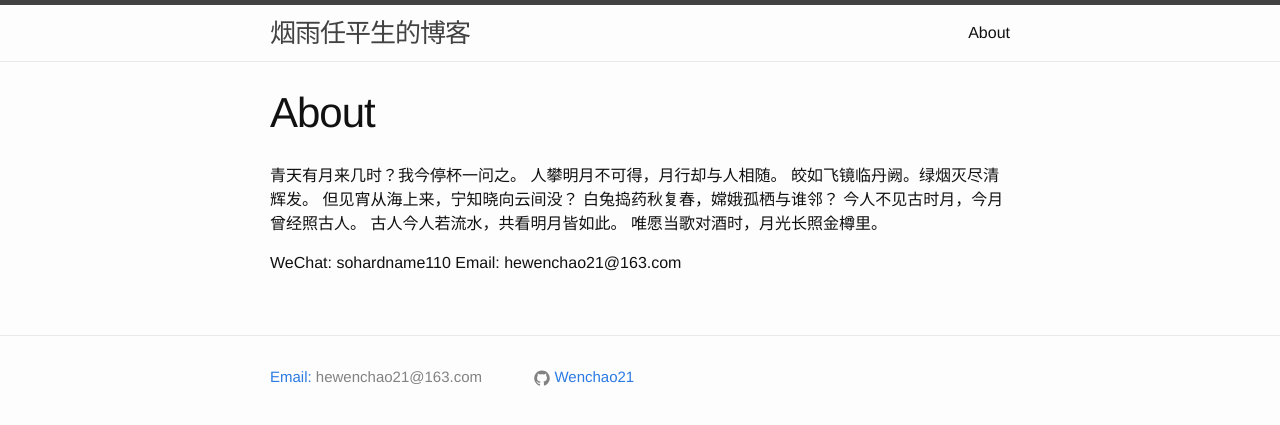
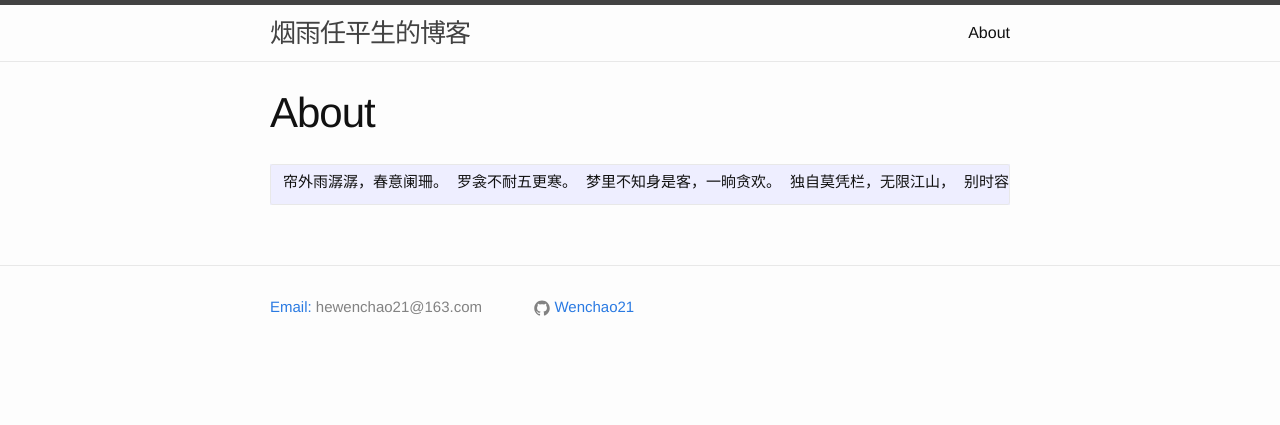
Before and after one commit to Wenchao21/Wenchao21.github.io, a Jekyll site: the page built from about.md, in a window 1280 px wide. Shown: the top 425 px of the page. Built offline with Jekyll 4.4.1, drawn with Linux system fonts in a browser that asks for light colours.

Commit message:
add new songci

```diff
--- a/about.md
+++ b/about.md
@@ -3,15 +3,4 @@ layout: page
 title: About
 permalink: /about/
 ---
-
-青天有月来几时？我今停杯一问之。
-人攀明月不可得，月行却与人相随。
-皎如飞镜临丹阙。绿烟灭尽清辉发。
-但见宵从海上来，宁知晓向云间没？
-白兔捣药秋复春，嫦娥孤栖与谁邻？
-今人不见古时月，今月曾经照古人。
-古人今人若流水，共看明月皆如此。
-唯愿当歌对酒时，月光长照金樽里。
-
-WeChat: sohardname110
-Email: hewenchao21@163.com
+	帘外雨潺潺，春意阑珊。 罗衾不耐五更寒。 梦里不知身是客，一晌贪欢。 独自莫凭栏，无限江山， 别时容易见时难。 流水落花春去也，天上人间。
```
